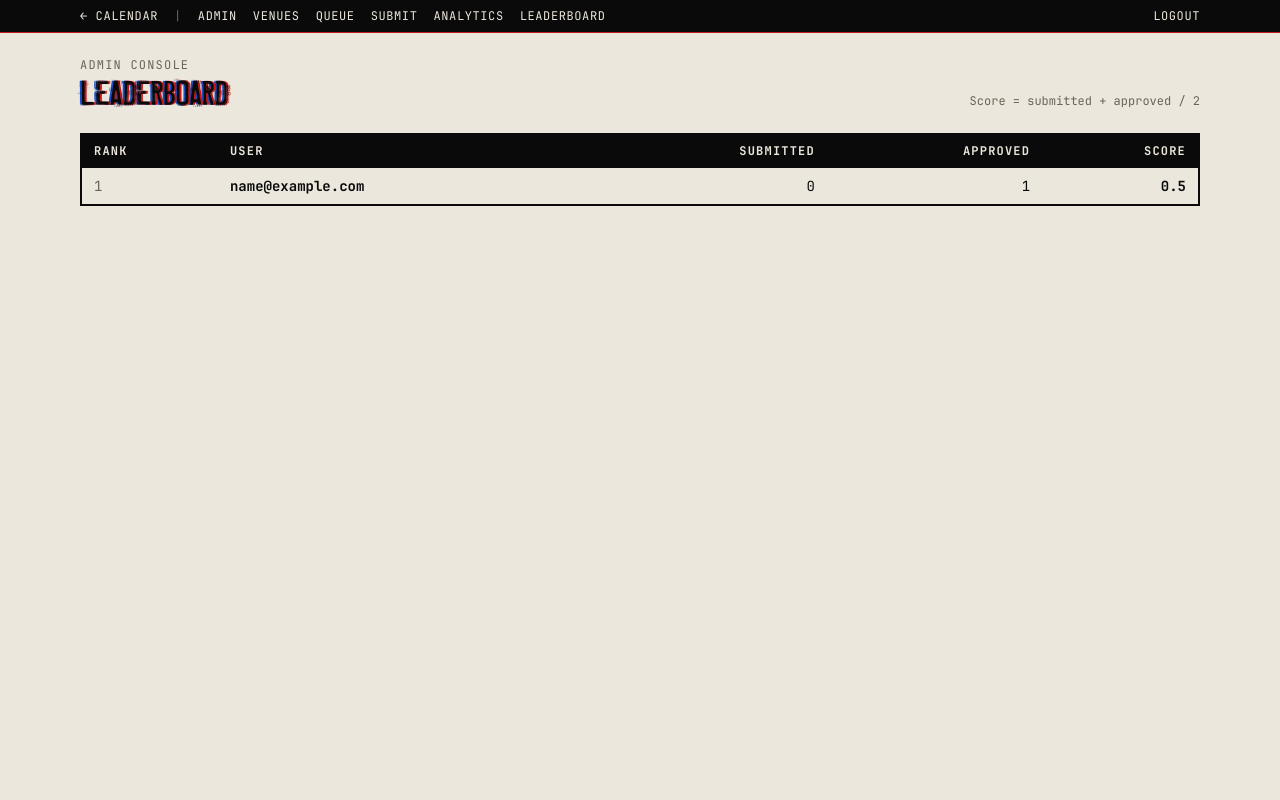
After one commit to lucaggett/diytracker, a Flask app: page /admin/leaderboard in a window 1280 px wide. The commit adds this page. Run offline with Flask 3, Linux system fonts and the light colour scheme; the visitor is signed in with stand-in values (Sample User, id 1); tables that the repository leaves empty hold one stand-in row (values such as "Sample post"); style sheets or scripts are compiled from the project's sources.

Commit message:
add leaderboard

```diff
--- a/diytracker/blueprints/admin.py
+++ b/diytracker/blueprints/admin.py
@@ -13,7 +13,7 @@ from flask import (
     send_file,
     url_for,
 )
-from sqlalchemy import func
+from sqlalchemy import case, func
 from sqlalchemy.orm import joinedload
 
 from diytracker.forms import (
@@ -23,7 +23,7 @@ from diytracker.forms import (
     VenueForm,
     get_canton_choices,
 )
-from diytracker.models import db, Event, Venue
+from diytracker.models import db, Event, ScrapedEvent, Submitter, Venue
 from diytracker.services.analytics import REPORT_PATH, TIMEFRAMES, generate_report
 from diytracker.services.auth import admin_required
 from diytracker.services.cache import bust_cache
@@ -258,6 +258,48 @@ def generate_accessibility_link(venue_id):
     return redirect(url_for("admin.venues"))
 
 
+@bp.route("/admin/leaderboard")
+@admin_required
+def leaderboard():
+    # An Event approved out of the queue is linked from
+    # ScrapedEvent.approved_event_id and carries the approver as its
+    # submitter_id, so per user: "approved" = scraped rows pointing at their
+    # events, "submitted" = their events with no scraped row (direct
+    # submissions). Queue deletions set no approver and are not counted.
+    rows = (
+        db.session.query(
+            Submitter,
+            func.count(
+                func.distinct(case((ScrapedEvent.id.is_(None), Event.id)))
+            ).label("submitted"),
+            func.count(func.distinct(ScrapedEvent.id)).label("approved"),
+        )
+        .outerjoin(Event, Event.submitter_id == Submitter.id)
+        .outerjoin(ScrapedEvent, ScrapedEvent.approved_event_id == Event.id)
+        .group_by(Submitter.id)
+        .all()
+    )
+    entries = sorted(
+        (
+            {
+                "submitter": submitter,
+                "submitted": submitted,
+                "approved": approved,
+                "score": submitted + approved / 2,
+            }
+            for submitter, submitted, approved in rows
+        ),
+        key=lambda e: (-e["score"], e["submitter"].email.lower()),
+    )
+    # Competition ranking: equal scores share a rank.
+    prev_score, rank = None, 0
+    for i, entry in enumerate(entries, start=1):
+        if entry["score"] != prev_score:
+            rank, prev_score = i, entry["score"]
+        entry["rank"] = rank
+    return render_template("leaderboard.html", entries=entries)
+
+
 @bp.route("/admin/scrape-status")
 @admin_required
 def scrape_status():
--- a/templates/_partials/nav_admin.html
+++ b/templates/_partials/nav_admin.html
@@ -8,6 +8,7 @@
     <a href="{{ url_for('submissions.event_queue') }}" class="hover:text-bleed">{{ _('Queue') }}</a>
     <a href="{{ url_for('submissions.submit_event_link') }}" class="hover:text-bleed">{{ _('Submit') }}</a>
     <a href="{{ url_for('admin.analytics') }}" class="hover:text-bleed">{{ _('Analytics') }}</a>
+    <a href="{{ url_for('admin.leaderboard') }}" class="hover:text-bleed">{{ _('Leaderboard') }}</a>
     <form method="post" action="{{ url_for('auth.logout') }}" class="ml-auto inline">
       <input type="hidden" name="csrf_token" value="{{ csrf_token() }}">
       <button type="submit" class="hover:text-bleed font-mono text-xs uppercase tracking-wider cursor-pointer">{{ _('Logout') }}</button>
--- /dev/null
+++ b/templates/leaderboard.html
@@ -0,0 +1,42 @@
+{% extends 'base_admin.html' %}
+
+{% block title %}{{ _('Leaderboard') }} · diytracker.ch{% endblock %}
+
+{% block content %}
+<header class="mb-6 flex items-end justify-between">
+  <div>
+    <p class="text-xs uppercase tracking-widest text-smudge">{{ _('Admin console') }}</p>
+    <h1 class="font-richEatin text-4xl mis-reg leading-none">{{ _('LEADERBOARD') }}</h1>
+  </div>
+  <p class="text-xs text-smudge">{{ _('Score = submitted + approved / 2') }}</p>
+</header>
+
+<div class="overflow-x-auto border-2 border-ink">
+  <table class="min-w-full text-sm">
+    <thead class="bg-ink text-paper uppercase tracking-widest text-xs">
+      <tr>
+        <th class="px-3 py-2 text-left">{{ _('Rank') }}</th>
+        <th class="px-3 py-2 text-left">{{ _('User') }}</th>
+        <th class="px-3 py-2 text-right">{{ _('Submitted') }}</th>
+        <th class="px-3 py-2 text-right">{{ _('Approved') }}</th>
+        <th class="px-3 py-2 text-right">{{ _('Score') }}</th>
+      </tr>
+    </thead>
+    <tbody>
+      {% for entry in entries %}
+      <tr class="border-t border-ink/30 hover:bg-ink/5">
+        <td class="px-3 py-2 text-smudge">{{ entry.rank }}</td>
+        <td class="px-3 py-2 font-semibold">{{ entry.submitter.email }}</td>
+        <td class="px-3 py-2 text-right">{{ entry.submitted }}</td>
+        <td class="px-3 py-2 text-right">{{ entry.approved }}</td>
+        <td class="px-3 py-2 text-right font-semibold">{{ '%g'|format(entry.score) }}</td>
+      </tr>
+      {% else %}
+      <tr class="border-t border-ink/30">
+        <td colspan="5" class="px-3 py-4 text-center text-smudge">{{ _('No users yet.') }}</td>
+      </tr>
+      {% endfor %}
+    </tbody>
+  </table>
+</div>
+{% endblock %}
```
Also changed, not shown: tests/test_admin.py (+49 -1 lines), CHANGELOG.md.
